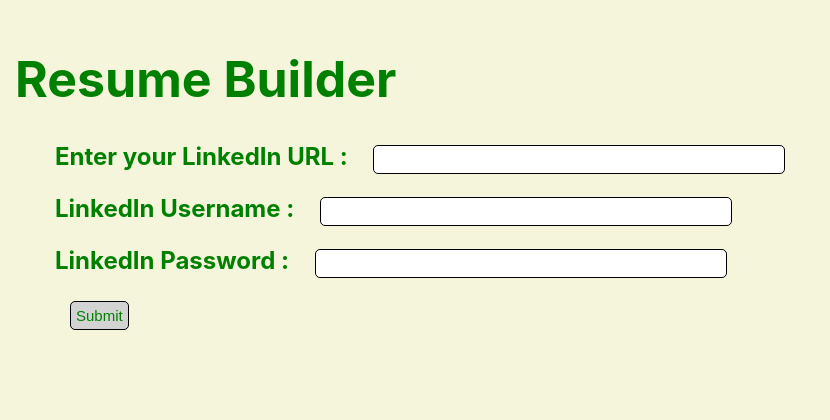
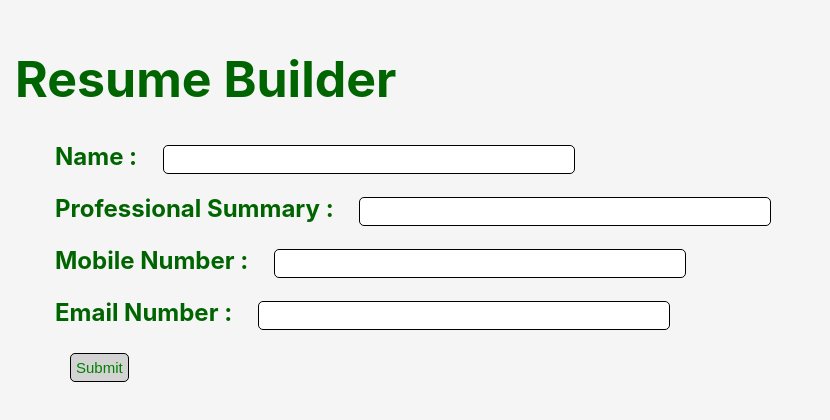
Before and after one commit to Joseph24x7/bookmygift-reactjs, a React (Create React App) app: page / in a window 1280 px wide. Shown: the top 420 px of the page, without its empty margins (0-830 px from the left). Built offline with nearby package versions, Linux system fonts and the light colour scheme.

Commit message:
upgrading

```diff
--- a/src/resumebuilder/HomePage.css
+++ b/src/resumebuilder/HomePage.css
@@ -1,16 +1,16 @@
 /* HomePage.css */
 
 body {
-  background-color: beige;
+  background-color: whitesmoke;
 }
 
 .container {
-  background-color: beige;
+  background-color: whitesmoke;
   padding: 15px;
 }
 
 .title {
-  color: green;
+  color: darkgreen;
   font-size: 50px;
   font-weight: bold;
 }
@@ -22,10 +22,18 @@
 
 .subtitle {
   margin-top: 10px;
+  color: darkgreen;
+  font-size: 24px;
+  font-weight: bold;
+  margin-left: 40px;
+}
+
+.response {
+  margin-top: 10px;
   color: green;
   font-size: 24px;
   font-weight: bold;
-  margin-left: 40px;
+  margin-left: 20px;
 }
 
 .textValue {
@@ -36,7 +44,7 @@
 }
 
 .success-message {
-  color: green;
+  color: darkgreen;
   font-size: 24px;
   font-weight: bold;
   margin-top: 30px;
--- a/src/resumebuilder/HomePage.js
+++ b/src/resumebuilder/HomePage.js
@@ -5,9 +5,10 @@
 function HomePage() {
 
   // Declaring variables
-  const [url, setUrl] = useState('');
   const [username, setUsername] = useState('');
-  const [password, setPassword] = useState('');
+  const [summary, setSummary] = useState('');
+  const [mobile, setMobile] = useState('');
+  const [email, setEmail] = useState('');
   const [showSuccessMessage, setShowSuccessMessage] = useState(false);
   const [successMessage, setSuccessMessage] = useState('');
   const [errorMessage, setErrorMessage] = useState('');
@@ -15,12 +16,14 @@
 
   // Declare a function to handle the form change
   const handleChange = (event) => {
-    if (event.target.name === 'url') {
-      setUrl(event.target.value);
-    } else if (event.target.name === 'username') {
+    if (event.target.name === 'username') {
       setUsername(event.target.value);
-    } else if (event.target.name === 'password') {
-      setPassword(event.target.value);
+    } else if (event.target.name === 'summary') {
+      setSummary(event.target.value);
+    } else if (event.target.name === 'mobile') {
+      setMobile(event.target.value);
+    } else if (event.target.name === 'email') {
+      setEmail(event.target.value);
     }
   };
 
@@ -28,7 +31,7 @@
   const handleSubmit = (event) => {
     event.preventDefault(); // Prevent the default form submission behavior
 
-    if (!url || !username || !password) {
+    if (!username || !summary || !mobile || !email) {
       setErrorMessage('All fields are required');
       setShowErrorMessage(true);
       return;
@@ -36,7 +39,7 @@
 
     fetch('http://localhost:8080/getLinkedInDetails', {
       method: 'POST',
-      body: JSON.stringify({ url, username, password }),
+      body: JSON.stringify({ username, summary, mobile, email }),
       headers: { 'Content-Type': 'application/json' }
     })
 
@@ -57,23 +60,34 @@
   return (
     <div className="container">
       <h1 className="title">Resume Builder</h1>
+      {!showSuccessMessage && (
         <form onSubmit={handleSubmit} className="form">
           <div className="input-container">
-          <label className="subtitle"> Enter your LinkedIn URL : <input type="text" name="url" value={url} onChange={handleChange} className="textValue" /> </label>
+            <label className="subtitle">Name : <input type="text" name="username" value={username} onChange={handleChange} className="textValue" /> </label>
           </div>
           <div className="input-container">
-          <label className="subtitle"> LinkedIn Username : <input type="text" name="username" value={username} onChange={handleChange} className="textValue" /> </label>
+            <label className="subtitle"> Professional Summary : <input type="text" name="summary" value={summary} onChange={handleChange} className="textValue" /> </label>
           </div>
           <div className="input-container">
-          <label className="subtitle">  LinkedIn Password : <input type="password" name="password" value={password} onChange={handleChange} className="textValue" /></label>
+            <label className="subtitle">  Mobile Number : <input type="text" name="mobile" value={mobile} onChange={handleChange} className="textValue" /></label>
+          </div>
+          <div className="input-container">
+            <label className="subtitle">  Email Number : <input type="text" name="email" value={email} onChange={handleChange} className="textValue" /></label>
           </div>
           <div className="input-container">
             <label className="subtitle"><input type="submit" value="Submit" /></label>
           </div>
         </form>
+      )
+      }
+
       {showSuccessMessage && (
         <div className="success-message">
           {successMessage}
+          <div className="input-container"><p>Username: <label className="response">{username}</label></p></div>
+          <div className="input-container"><p>Summary: <label className="response">{summary}</label></p></div>
+          <div className="input-container"><p>Mobile: <label className="response">{mobile}</label></p></div>
+          <div className="input-container"><p>Email: <label className="response">{email}</label></p></div>
         </div>
       )}
       {showErrorMessage && (
```
Lines whose indentation alone changed are shown as unchanged.
